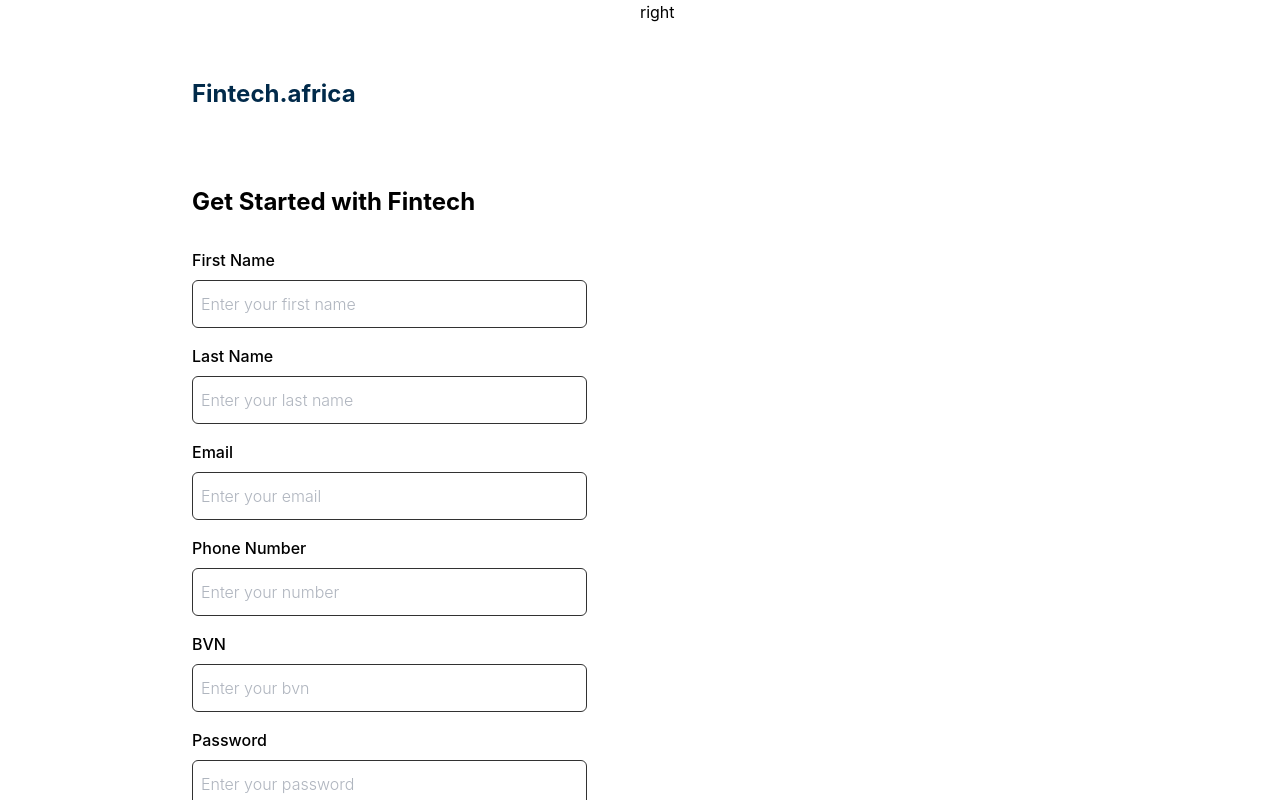
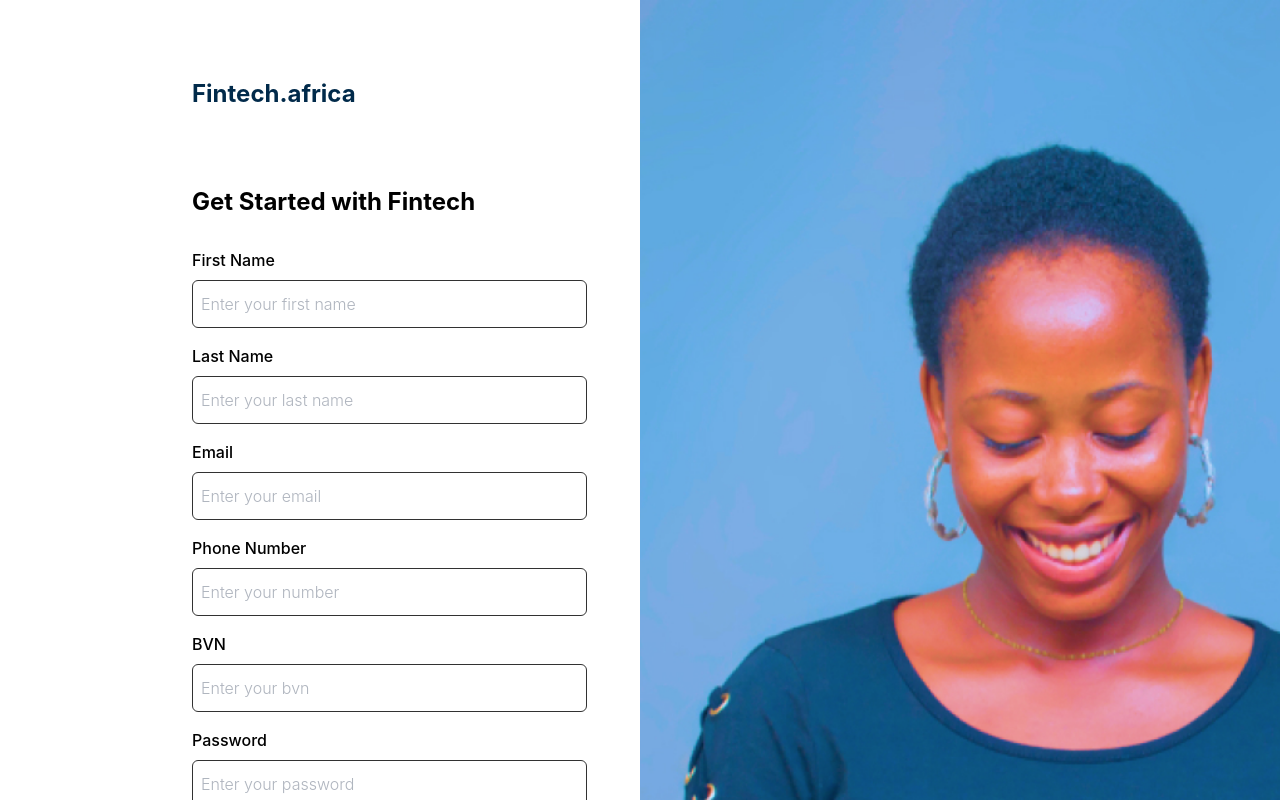
Before and after one commit to Danny4life/fintech.africa, a React (Vite) app: page /signup in a window 1280 px wide. Shown: the top 800 px of the page. Built offline with nearby package versions, Linux system fonts and the light colour scheme.

Commit message:
added image to signup page

```diff
--- a/src/pages/signup/Signup.jsx
+++ b/src/pages/signup/Signup.jsx
@@ -1,3 +1,7 @@
+import img from "../../assets/signup-image.jpg";
+
+
+
 const Signup = () => {
     return (
         <section>
@@ -136,7 +140,9 @@ const Signup = () => {
 
                 </div>
                 <div className="lg:flex-1">
-                    right
+                    <div>
+                        <img src={img} alt="image" className="lg:h-[1284px] hidden lg:block object-cover" />
+                    </div>
                 </div>
 
             </section>
```
Also changed, not shown: src/assets/signup-image.jpg (added).
